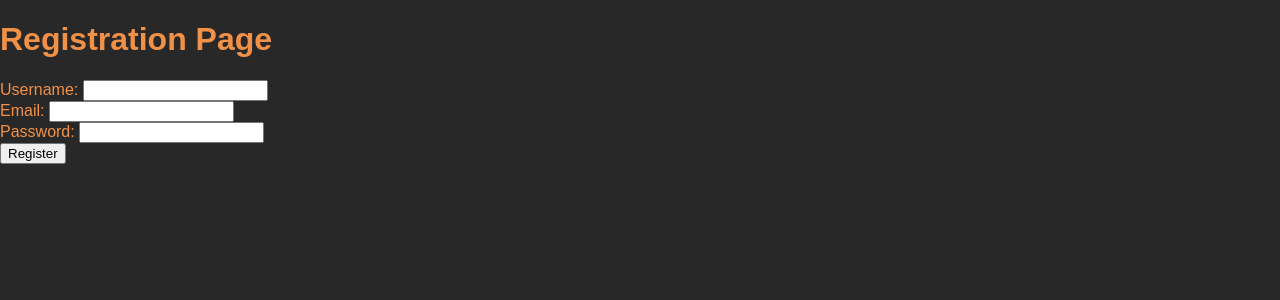
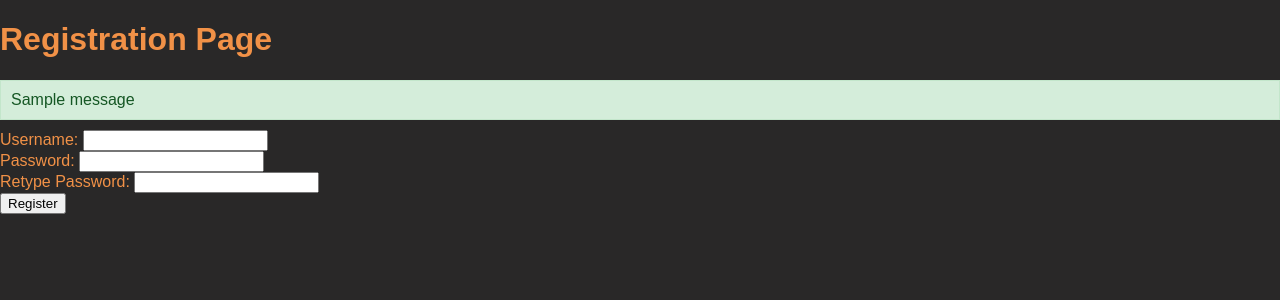
Before and after one commit to jeforget/web-slingers, a Flask app: page /register in a window 1280 px wide. Shown: the top 300 px of the page. Run offline with Flask 3, Linux system fonts and the light colour scheme; one stand-in notice (Sample message) is shown.

Commit message:
added security layer in storing password

```diff
--- a/app.py
+++ b/app.py
@@ -1,5 +1,8 @@
-from flask import Flask, render_template, request, redirect, url_for, flash
+from flask import Flask, render_template, request, redirect, url_for, flash, get_flashed_messages
 from pymongo import MongoClient
+from helper_func import validate_password
+import bcrypt
+
 app = Flask(__name__)
 
 app.secret_key = '13513ijnijdsuia7safv'
@@ -12,6 +15,7 @@ collection = db['users']
 
 @app.route('/', methods=['POST','GET'])
 def index():
+    flash_messages = dict(get_flashed_messages(with_categories=True))
     return render_template("index.html")
 
 
@@ -19,22 +23,34 @@ def index():
 def register():
     if request.method == 'POST':
         username = request.form['username']
-        email = request.form['email']
         password = request.form['password']
+        password_2 = request.form['password_2']
+        if password != password_2:
+            flash('Password did not match', 'error')
+            return redirect(url_for('register'))
 
-        # Check if user already exists
-        if collection.find_one({'email': email}) or collection.find_one({"username": username}):
-            flash('Email or username already exists!')
-            return redirect(url_for('index'))
+        is_valid_password, password_message = validate_password(password)
+        if not is_valid_password:
+            flash(password_message, 'error')
+            return redirect(url_for('register'))
+
+        # Check if username already exists
+        if collection.find_one({"username": username}):
+            flash('Username already exists!', 'error')
+            return redirect(url_for('register'))
+
+        salt = bcrypt.gensalt()
+        hashed_password = bcrypt.hashpw(password.encode('utf-8'), salt)
 
         # If user does not exist, insert into database
         user_data = {
             'username': username,
-            'email': email,
-            'password': password
+            'hash_password': hashed_password,
+            'salt': salt
         }
+
         collection.insert_one(user_data)
-        flash('Registration successful!')
+        flash('Registration successful!', 'success')
         return redirect(url_for('index'))
     return render_template('register.html')
 
--- a/docker-compose.yml
+++ b/docker-compose.yml
@@ -1,4 +1,4 @@
-version: '3.3'
+version: '3'
 services:
   mongo:
     image: mongo:4.2.5
@@ -6,6 +6,5 @@ services:
     build: .
     environment:
       WAIT_HOSTS: mongo:27017
-      SECRET_KEY: PLEASE ADD SECRET_KEY HERE!
     ports:
-      - '8080:5000'
+      - "5000:5000"
--- a/static/css/home_style.css
+++ b/static/css/home_style.css
@@ -18,3 +18,20 @@ body{
 .image_div {
     margin: 0 auto;
 }
+
+.flash-success {
+    background-color: #d4edda;
+    color: #155724;
+    border: 1px solid #c3e6cb;
+    padding: 10px;
+    margin-bottom: 10px;
+}
+
+/* Styles for error message */
+.flash-error {
+    background-color: #f8d7da;
+    color: #721c24;
+    border: 1px solid #f5c6cb;
+    padding: 10px;
+    margin-bottom: 10px;
+}
--- a/templates/register.html
+++ b/templates/register.html
@@ -6,13 +6,23 @@
 
 {% block body %}
     <h1>Registration Page</h1>
-    <form action="{{ url_for('register') }}" method="post">
+     {% with messages = get_flashed_messages(with_categories=true) %}
+        {% if messages %}
+            {% for category, message in messages %}
+                <div class="flash-{{ category }}">
+                    {{ message }}
+                </div>
+            {% endfor %}
+        {% endif %}
+    {% endwith %}
+
+    <form id="register-form" action="{{ url_for('register') }}" method="post">
         <label for="username">Username:</label>
         <input type="text" id="username" name="username" required><br>
-        <label for="email">Email:</label>
-        <input type="email" id="email" name="email" required><br>
         <label for="password">Password:</label>
         <input type="password" id="password" name="password" required><br>
+        <label for="password">Retype Password:</label>
+        <input type="password" id="password_2" name="password_2" required><br>
         <input type="submit" value="Register">
     </form>
 {% endblock %}
```
Also changed, not shown: helper_func.py (added, +17 -0 lines).
